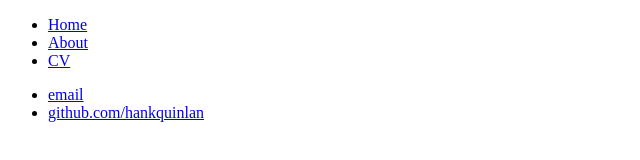
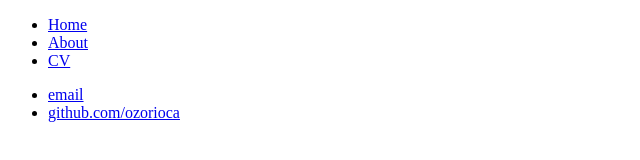
Before and after one commit to ozorioca/ozorioca.github.io, a plain HTML site: page index.html in a window 1280 px wide. Shown: the full height of the page, 0-640 px from the left. Drawn offline with Linux system fonts and the light colour scheme.

Commit message:
Update index.html

```diff
--- a/index.html
+++ b/index.html
@@ -17,7 +17,7 @@
 		<footer>
     		<ul>
         		<li><a href="mailto:ozorioca@ualberta.ca">email</a></li>
-        		<li><a href="https://github.com/ozorioca">github.com/hankquinlan</a></li>
+        		<li><a href="https://github.com/ozorioca">github.com/ozorioca</a></li>
 			</ul>
 		</footer>
 	</body>
```
